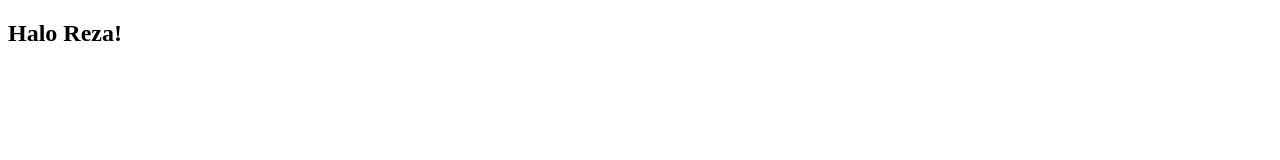
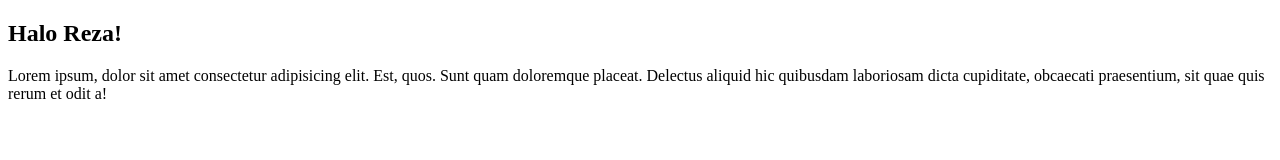
Before and after one commit to RezaKgit/belajar-remote, a plain HTML site: page index.html in a window 1280 px wide. Drawn offline with Linux system fonts and the light colour scheme.

Commit message:
menambahkan paragraf

```diff
--- a/index.html
+++ b/index.html
@@ -8,5 +8,6 @@
 </head>
 <body>
     <h2>Halo Reza!</h2>
+    <p>Lorem ipsum, dolor sit amet consectetur adipisicing elit. Est, quos. Sunt quam doloremque placeat. Delectus aliquid hic quibusdam laboriosam dicta cupiditate, obcaecati praesentium, sit quae quis rerum et odit a!</p>
 </body>
 </html>
```
